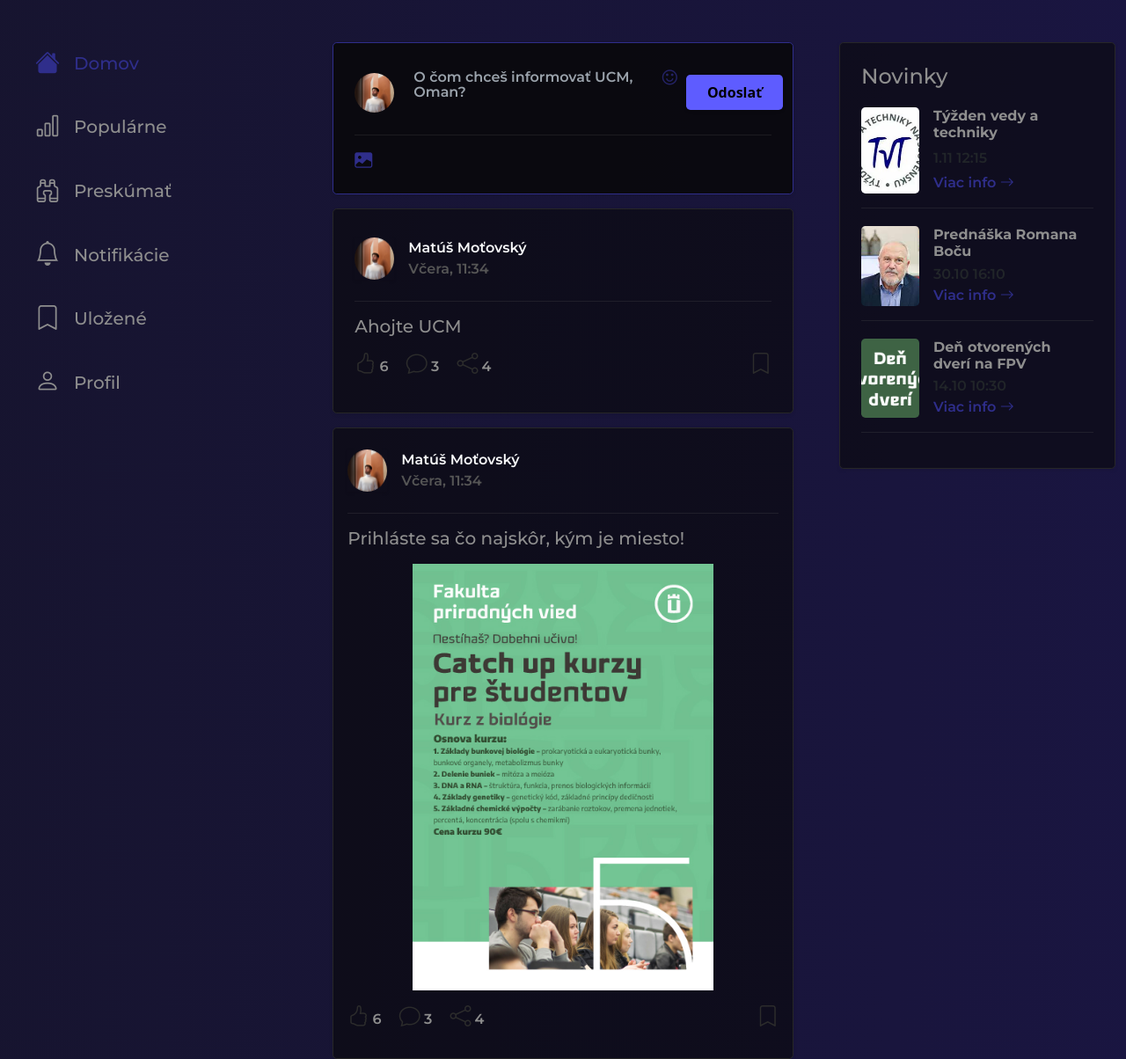
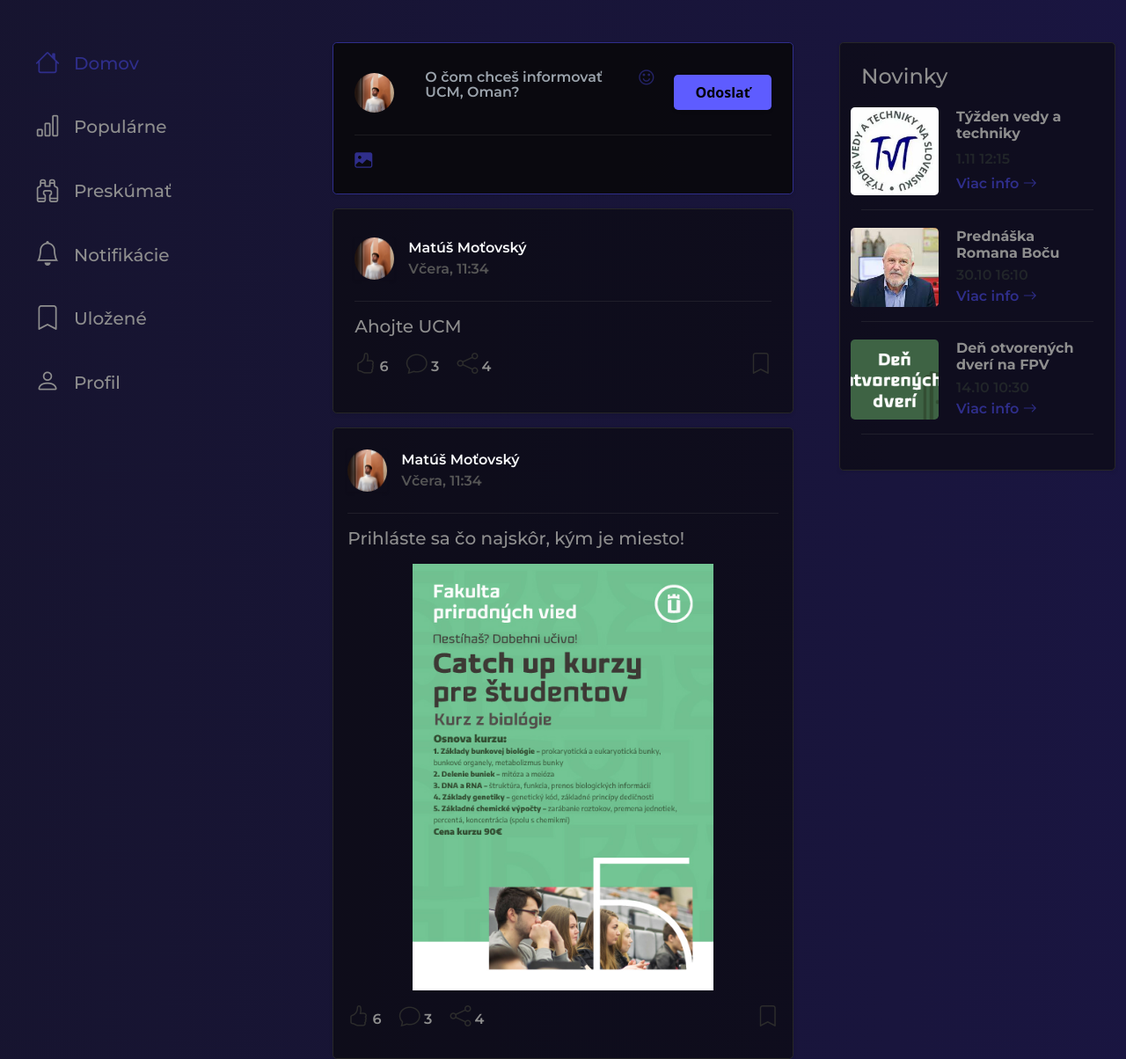
Before and after one commit to KNXKO/UCMverse, a PHP site: page /home.html in a window 1280 px wide. Shown: the part 82-1286 px from the top of the page at 88% size. Run offline with PHP 8.4, Linux system fonts and the light colour scheme; some libraries are stand-ins or nearby versions.

Commit message:
Opravené: imgs udalosti, post container, left nav

```diff
--- a/assets/css/style.css
+++ b/assets/css/style.css
@@ -119,10 +119,13 @@
 }
 
 .img-thumbnail {
-    object-fit: contain;
+    object-fit: cover;
     border-radius: .3rem !important;
     border: 0 !important;
     padding: 0 !important;
+    max-width: 150px !important;
+    min-width: 100px !important;
+    max-height: 100px !important;
 }
 
 
--- a/home.html
+++ b/home.html
@@ -106,42 +106,42 @@
                 <!-- 1.  -->
                 <a class="menu-bg" href="home.html">
                     <div class="d-flex align-content-center align-items-center mb-lg-4 px-3">
-                        <h3 class="bi bi-house-fill me-md-3 c-darkprimary"></h3>
+                        <h3 class="bi bi-house me-lg-3 c-darkprimary"></h3>
                         <h3 class="fs-5 d-none d-lg-inline c-darkprimary">Domov</h3>
                     </div>
                 </a>
                 <!-- 2.  -->
                 <a class="menu-bg" href="popular.html">
                     <div class="d-flex align-content-center align-items-center mb-lg-4 px-3">
-                        <h3 class="bi bi-bar-chart me-md-3"></h3>
+                        <h3 class="bi bi-bar-chart me-lg-3"></h3>
                         <h3 class="fs-5 d-none d-lg-inline">Populárne</h3>
                     </div>
                 </a>
                 <!-- 3.  -->
                 <a class="menu-bg" href="#">
                     <div class="d-flex align-content-center align-items-center mb-lg-4 px-3">
-                        <h3 class="bi bi-binoculars me-md-3"></h3>
+                        <h3 class="bi bi-binoculars me-lg-3"></h3>
                         <h3 class="fs-5 d-none d-lg-inline">Preskúmať</h3>
                     </div>
                 </a>
                 <!-- 4.  -->
                 <a class="menu-bg" href="#">
                     <div class="d-flex align-content-center align-items-center mb-lg-4 px-3">
-                        <h3 class="bi bi-bell me-md-3"></h3>
+                        <h3 class="bi bi-bell me-lg-3"></h3>
                         <h3 class="fs-5 d-none d-lg-inline">Notifikácie</h3>
                     </div>
                 </a>
                 <!-- 5.  -->
                 <a class="menu-bg" href="#">
                     <div class="d-flex align-content-center align-items-center mb-lg-4 px-3">
-                        <h3 class="bi bi-bookmark me-md-3"></h3>
+                        <h3 class="bi bi-bookmark me-lg-3"></h3>
                         <h3 class="fs-5 d-none d-lg-inline">Uložené</h3>
                     </div>
                 </a>
                 <!-- 6.  -->
                 <a class="menu-bg" href="profil.html">
                     <div class="d-flex align-content-center align-items-center mb-lg-4 px-3">
-                        <h3 class="bi bi-person me-md-3"></h3>
+                        <h3 class="bi bi-person me-lg-3"></h3>
                         <h3 class="fs-5 d-none d-lg-inline">Profil</h3>
                     </div>
                 </a>
@@ -152,8 +152,11 @@
                     <h4 class="mb-3">Novinky</h4>
                     <!-- 1 -->
                     <div class="d-flex mt-1">
-                        <img class="img-thumbnail w-25 h-auto" src="assets/img/udalosti/banners/banner_tyzden_vedy.jpg" style="object-fit: cover;"
+                        <div class="row me-1">
+                           <img class="img-thumbnail max-vw-25" src="assets/img/udalosti/banners/banner_tyzden_vedy.jpg"
                             alt="">
+                        </div>
+
                         <div class="mx-3 d-flex flex-column justify-content-center">
                             <h5 class="fw-300 fw-bold c-darkgrey fs-6">Týžden vedy a techniky</h5>
                             <p class="fw-300 fs-6 mb-1">1.11 12:15</p>
@@ -164,8 +167,10 @@
                     <!-- LINE -->
                     <hr class="c-black">
                     <!-- 2 -->
-                    <div class="d-flex mt-1 ">
-                        <img class="img-thumbnail w-25 h-auto" src="assets/img/udalosti/banners/images.jfif" style="object-fit: cover;" alt="">
+                    <div class="d-flex mt-1">
+                        <div class="row me-1">
+                             <img class="img-thumbnail max-vw-25" src="assets/img/udalosti/banners/images.jfif" alt="">
+                        </div>
                         <div class="mx-3 d-flex flex-column justify-content-center">
                             <h5 class="fw-300 fw-bold c-darkgrey fs-6 mb-1">Prednáška Romana Boču</h5>
                             <p class="fw-300 fs-6 mb-0">30.10 16:10</p>
@@ -177,7 +182,10 @@
                     <hr class="c-black">
                     <!-- 3 -->
                     <div class="d-flex mt-1">
-                        <img class="img-thumbnail w-25 h-auto" src="assets/img/udalosti/banners/banner_DOD.jpg" style="object-fit: cover;" alt="">
+                        <div class="row me-1">
+                            <img class="img-thumbnail max-vw-25" src="assets/img/udalosti/banners/banner_DOD.jpg"  alt="">
+                        </div>
+
                         <div class="mx-3 d-flex flex-column justify-content-center">
                             <h5 class="fw-300 fw-bold c-darkgrey fs-6 mb-1">Deň otvorených dverí na FPV</h5>
                             <p class="fw-300 fs-6 mb-0">14.10 10:30</p>
@@ -197,11 +205,11 @@
                     <!-- USER FOTO -->
                     <img class="me-3" src="assets/img/Ellipse 3.png" alt="">
                     <!-- MSG -->
-                    <div class="col-6 col-xxl-8 col-md-8">
+                    <div class="col-6 col-xxl-8 col-md-8 col-lg-7">
                         <!-- EMOJI -->
                         <p class="emoji-picker-container">
                             <textarea class="c-darkgrey border-0 prosim" placeholder="O čom chceš informovať UCM, Oman?" type="text" name="msg"
-                                id="msg" maxlength="250" row="2" data-emojiable="true" data-emoji-input="unicode" required></textarea>
+                                id="msg" maxlength="250" row="3" data-emojiable="true" data-emoji-input="unicode" required></textarea>
                         </p>
                     </div>
                     <!-- SUBMIT BUTTON-->
```
Also changed, not shown: popular.html (+6 -6 lines), profil.html (+7 -7 lines).
